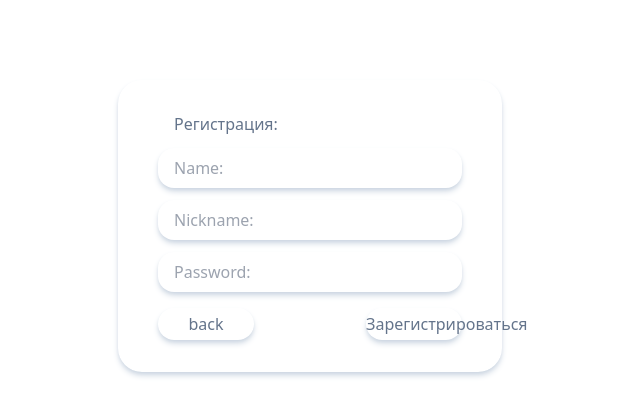
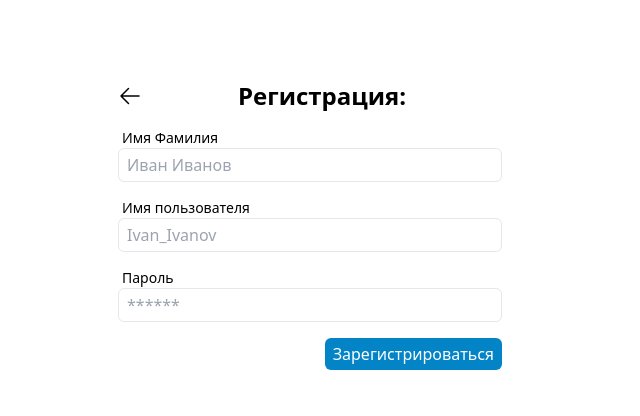
Before and after one commit to itbulka/YaPX-frontend, a Next.js app: page /registration in a window 1280 px wide. Shown: the top 416 px of the page, without its empty margins (330-970 px from the left). Built offline with nearby package versions, Linux system fonts and the light colour scheme.

Commit message:
Refactoring style form

```diff
--- a/src/pages/login/index.tsx
+++ b/src/pages/login/index.tsx
@@ -45,47 +45,47 @@ export default function SignInPage() {
   });
 
   return (
+    <div className='flex justify-center mt-20'>
       <form
         onSubmit={handleSubmit( data => loginMutation.mutate(data))}
-      className="ml-auto mr-auto mt-20 flex min-h-24 max-w-sm flex-col gap-3 rounded-3xl px-10 py-8 shadow-md shadow-slate-300"
+        className="flex flex-col gap-4 min-w-80 w-full max-w-96"
       >
-      <div className='flex justify-between items-center'>
-        <span className="ml-4 text-slate-500 inline-block">Авторизация:</span>
+        <div className='flex items-center'>
+          <Link href={'/'}>
+            <svg xmlns="http://www.w3.org/2000/svg" fill="none" viewBox="0 0 24 24" strokeWidth={1.5} stroke="currentColor" className="w-6 h-6">
+              <path strokeLinecap="round" strokeLinejoin="round" d="M10.5 19.5 3 12m0 0 7.5-7.5M3 12h18" />
+            </svg>
+          </Link>
+          <span className="text-2xl font-semibold text-center w-full block">Авторизация</span>
           {success ? <span className="text-red-500 text-[10px] mr-4">Ошибка в пароле или имени пользователя</span> : null}
         </div>
 
+        <div>
+          <label htmlFor='nickname' className='block text-sm pl-1'>Имя пользователя</label>
           <input
             {...register('nickname')}
-        className="rounded-2xl px-4 py-2 shadow-md shadow-slate-300"
+            className="py-1 px-2 border rounded-md w-full focus:outline-none focus:border-black"
             type='text'
-        placeholder="Nickname:"
+            placeholder="ivan_ivanov"
           />
           {errors.nickname?.message && <p className="ml-4 text-red-500 text-[10px]">{errors.nickname?.message}</p>}
+        </div>
 
+        <div>
+          <label htmlFor="password" className='block text-sm pl-1'>Пароль</label>
           <input
             {...register('password')}
-        className="rounded-2xl px-4 py-2 shadow-md shadow-slate-300"
+            className="py-1 px-2 border rounded-md w-full focus:outline-none focus:border-black"
             type="password"
-        placeholder="Password:"
+            placeholder="*****"
           />
           {errors.password?.message && <p className="ml-4 text-red-500 text-[10px]">{errors.password?.message}</p>}
+        </div>
 
-      <div className="flex justify-between gap-2 pt-1">
-        <Link href={'/'}>
-          <button
-            className="w-24 rounded-2xl py-1 text-slate-500 shadow-md shadow-slate-300 hover:bg-slate-100"
-            type="button"
-          >
-            back
+        <button className="self-end min-w-24 max-w-32 bg-sky-600 rounded-md text-white py-1 px-2 " type="submit">
+          Вход
         </button>
-        </Link>
-        <button
-          className="w-24 rounded-2xl py-1 text-slate-500 shadow-md shadow-slate-300 hover:bg-slate-100"
-          type="submit"
-        >
-          sign in
-        </button>
+      </form>
     </div>
-    </form>
   );
 }
--- a/src/pages/registration/index.tsx
+++ b/src/pages/registration/index.tsx
@@ -45,55 +45,58 @@ export default function RegistationForm()  {
   });
 
   return (
+    <div className='flex justify-center mt-20'>
       <form
         onSubmit={handleSubmit( data => loginMutation.mutate(data))}
-      className="ml-auto mr-auto mt-20 flex min-h-24 max-w-sm flex-col gap-3 rounded-3xl px-10 py-8 shadow-md shadow-slate-300"
+        className="flex flex-col gap-4 min-w-80 w-full max-w-96"
       >
-      <div className='flex justify-between items-center'>
-        <span className="ml-4 text-slate-500 inline-block">Регистрация:</span>
+        <div className='flex items-center'>
+          <Link href={'/'}>
+            <svg xmlns="http://www.w3.org/2000/svg" fill="none" viewBox="0 0 24 24" strokeWidth={1.5} stroke="currentColor" className="w-6 h-6">
+              <path strokeLinecap="round" strokeLinejoin="round" d="M10.5 19.5 3 12m0 0 7.5-7.5M3 12h18" />
+            </svg>
+          </Link>
+          <span className="text-2xl font-semibold text-center w-full block">Регистрация:</span>
           {success ? <span className="text-red-500 text-[10px] mr-4">Ошибка в пароле или имени пользователя</span> : null}
         </div>
 
+        <div>
+          <label htmlFor="password" className='block text-sm pl-1'>Имя Фамилия</label>
           <input
             {...register('name')}
-        className="rounded-2xl px-4 py-2 shadow-md shadow-slate-300"
+            className="py-1 px-2 border rounded-md w-full focus:outline-none focus:border-black"
             type='text'
-        placeholder="Name:"
+            placeholder="Иван Иванов"
           />
           {errors.name?.message && <p className="ml-4 text-red-500 text-[10px]">{errors.name?.message}</p>}
+        </div>
 
+        <div>
+          <label htmlFor="password" className='block text-sm pl-1'>Имя пользователя</label>
           <input
             {...register('nickname')}
-        className="rounded-2xl px-4 py-2 shadow-md shadow-slate-300"
+            className="py-1 px-2 border rounded-md w-full focus:outline-none focus:border-black"
             type='text'
-        placeholder="Nickname:"
+            placeholder="Ivan_Ivanov"
           />
           {errors.nickname?.message && <p className="ml-4 text-red-500 text-[10px]">{errors.nickname?.message}</p>}
+        </div>
 
+        <div>
+          <label htmlFor="password" className='block text-sm pl-1'>Пароль</label>
           <input
             {...register('password')}
-        className="rounded-2xl px-4 py-2 shadow-md shadow-slate-300"
+            className="py-1 px-2 border rounded-md w-full focus:outline-none focus:border-black"
             type="password"
-        placeholder="Password:"
+            placeholder="******"
           />
           {errors.password?.message && <p className="ml-4 text-red-500 text-[10px]">{errors.password?.message}</p>}
+        </div>
 
-      <div className="flex justify-between gap-2 pt-1">
-        <Link href={'/'}>
-          <button
-            className="w-24 rounded-2xl py-1 text-slate-500 shadow-md shadow-slate-300 hover:bg-slate-100"
-            type="button"
-          >
-            back
-          </button>
-        </Link>
-        <button
-          className="w-24 rounded-2xl py-1 text-slate-500 shadow-md shadow-slate-300 hover:bg-slate-100"
-          type="submit"
-        >
+        <button className="self-end min-w-24 bg-sky-600 rounded-md text-white py-1 px-2 " type="submit">
           Зарегистрироваться
         </button>
+      </form>
     </div>
-    </form>
   );
 }
--- a/src/utils/api/auth.ts
+++ b/src/utils/api/auth.ts
@@ -29,6 +29,7 @@ export async function signIn(form: ISignInData) {
       headers: {
         accept: 'application/json',
       },
+      credentials: 'include',
       body: JSON.stringify(form),
     });
 
@@ -65,7 +66,8 @@ export async function signOut() {
       method: 'GET',
       headers: {
         accept: 'application/json',
-      }
+      },
+      credentials: 'include',
     });
 
     if (!res.ok) {
@@ -82,7 +84,8 @@ export async function me() {
       method: 'GET',
       headers: {
         accept: 'application/json',
-      }
+      },
+      credentials: 'include',
     });
 
     if (!res.ok) {
```
Lines whose indentation alone changed are shown as unchanged.
